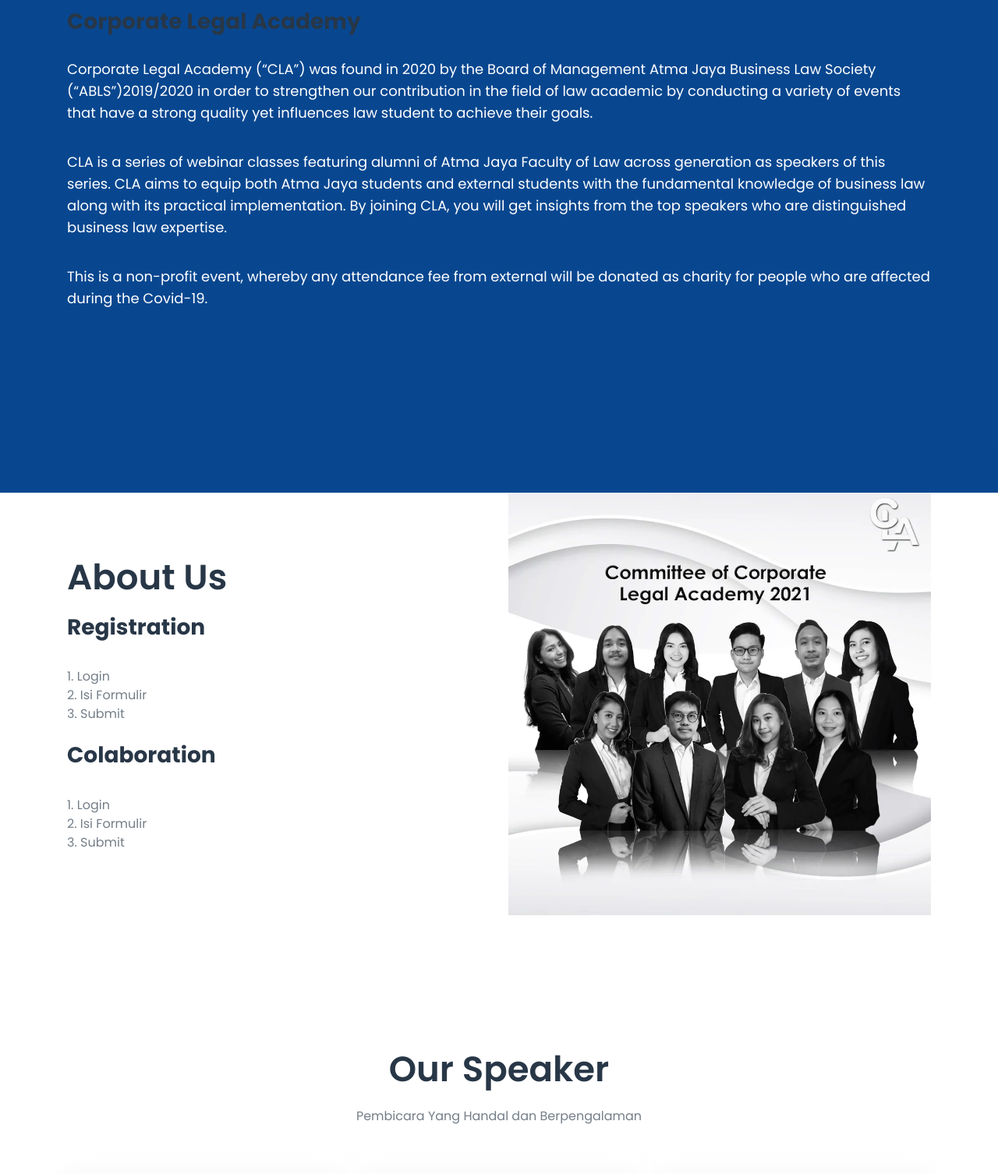
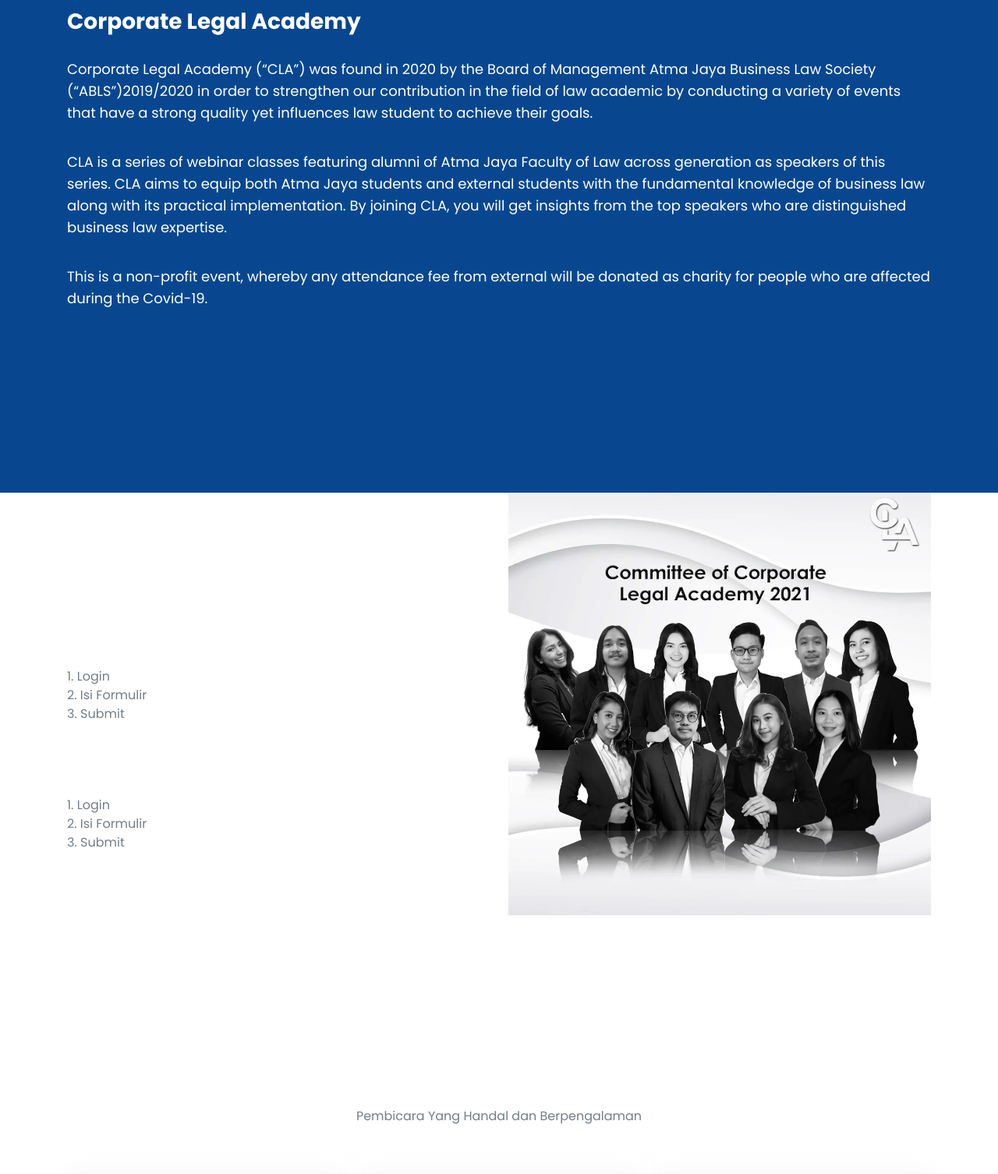
Before and after one commit to Tintapen/coprlegal, a CodeIgniter app: page /database/ in a window 1280 px wide. Shown: the part 189-1695 px from the top of the page at 78% size. Run offline with CodeIgniter, Linux system fonts and the light colour scheme.

Commit message:
Change color all heading

```diff
--- a/assets/css/style.css
+++ b/assets/css/style.css
@@ -84,7 +84,7 @@ h5,
 h6 {
   font-family: "Poppins", sans-serif;
   font-weight: 700;
-  color: #283747;
+  color: #fff;
   margin: 0px;
 }
 
```
